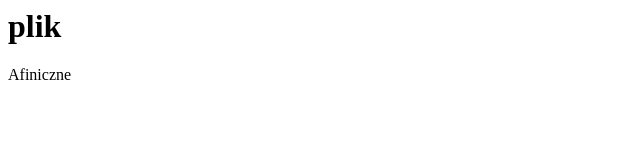
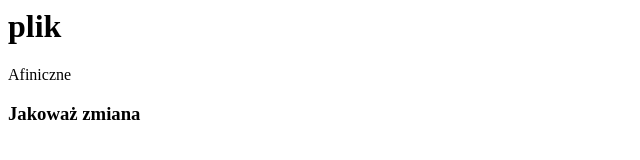
Before and after one commit to KubaZ05/nowerepozytorium, a plain HTML site: page index.html in a window 1280 px wide. Shown: the whole page, without its empty margins (0-640 px from the left). Drawn offline with Linux system fonts and the light colour scheme.

Commit message:
Poprawny commit

```diff
--- a/index.html
+++ b/index.html
@@ -1,2 +1,3 @@
 <h1>plik</h1>
 <p>Afiniczne</p>
+<h3>Jakoważ zmiana</h3>
```
